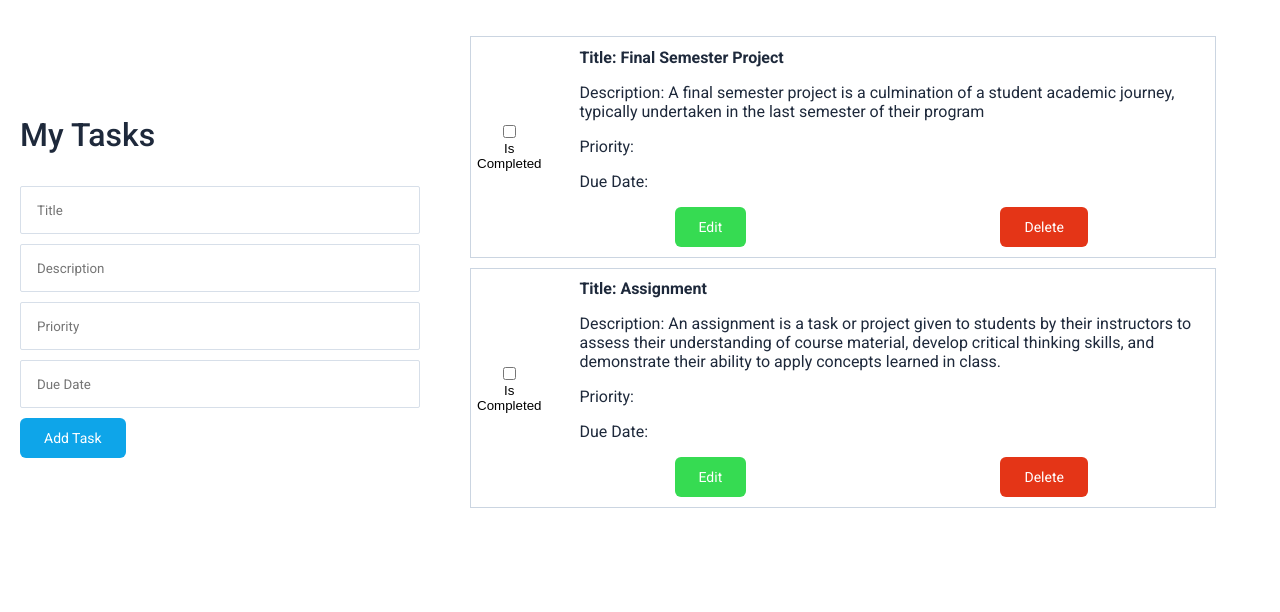
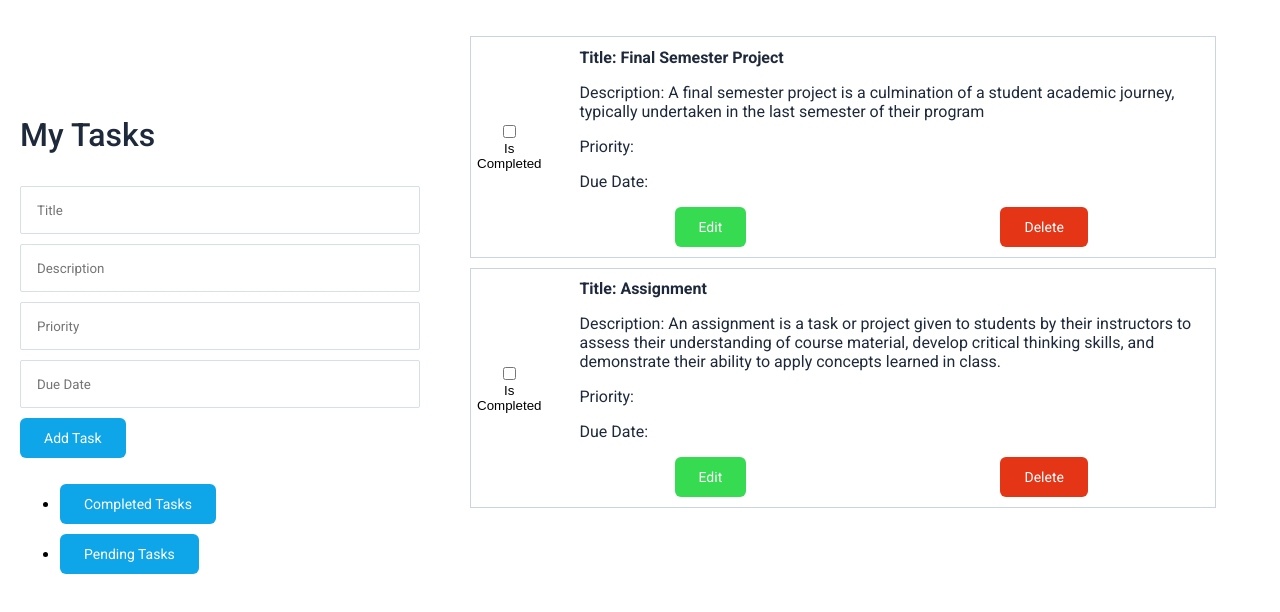
Before and after one commit to RKarSiva001/Task-Manager, a React (Create React App) app: page / in a window 1280 px wide. Shown: the top 612 px of the page. Built offline with nearby package versions, Linux system fonts and the light colour scheme; a web font is replaced by a local one.

Commit message:
Task Manager

```diff
--- a/src/components/TaskForm/index.js
+++ b/src/components/TaskForm/index.js
@@ -23,26 +23,14 @@ const initialTasksList = [
   },
 ]
 
-// const initialStatusList = [
-//   {
-//     name: 'Completed',
-//     id: '1',
-//   },
-//   {
-//     name: 'Pending',
-//     id: '2',
-//   },
-// ]
-
 class TaskForm extends Component {
   state = {
     tasksList: initialTasksList,
-    // statusOptions: initialStatusList,
-    // activeStatusId: '',
     title: '',
     description: '',
     priority: '',
     dueDate: '',
+    completedTasks: false,
   }
 
   toggleInCompleted = id => {
@@ -97,8 +85,6 @@ class TaskForm extends Component {
     const {tasksList} = this.state
 
     const findTaskToBeEdited = tasksList.find(eachTask => eachTask.id === id)
-
-    console.log(findTaskToBeEdited)
     this.setState({
       title: findTaskToBeEdited.title,
       description: findTaskToBeEdited.description,
@@ -117,35 +103,26 @@ class TaskForm extends Component {
     this.setState({tasksList: filteredTasksList})
   }
 
-  //   changeStatus = activeStatusId => {
-  //     this.setState({activeStatusId})
-  //   }
+  onToggleCompletedTasks = () => {
+    const {completedTasks} = this.state
 
-  //   renderStatusList = () => {
-  //     const {statusOptions} = this.state
+    this.setState(
+      prevState => ({completedTasks: !prevState.completedTasks}, this.getCompletedTasks)
+    )
+  }
 
-  //     return statusOptions.map(status => {
-  //       const {activeStatusId} = this.state
-  //       const onClickStatusItem = () => this.changeStatus(status.id)
-  //       const isActive = status.id === activeStatusId
-  //       const statusClassName = isActive
-  //         ? `status-name active-status-name`
-  //         : `status-name`
+  getCompletedTasks = () => {
+    const {tasksList} = this.state
 
-  //       return (
-  //         <li className="status-item" key={status.id} onClick={onClickStatusItem}>
-  //           <p className={statusClassName}>{status.name}</p>
-  //         </li>
-  //       )
-  //     })
-  //   }
-
-  //   renderTaskCompletion = () => (
-  //     <>
-  //       <h1 className="status-heading">Task Completion Status</h1>
-  //       <ul className="status-list">{this.renderStatusList()}</ul>
-  //     </>
-  //   )
+    if (completedTasks) {
+      const filterCompletedTasks = tasksList.filter(
+        eachTask => eachTask.inCompleted === true,
+      )
+      this.setState({tasksList: filterCompletedTasks})
+    } else {
+      this.setState({tasksList})
+    }
+  }
 
   render() {
     const {title, description, priority, dueDate, tasksList} = this.state
@@ -188,7 +165,20 @@ class TaskForm extends Component {
                 Add Task
               </button>
             </form>
-            {/* {this.renderTaskCompletion()} */}
+            <div className="filter-container">
+              <ul className="filter-list">
+                <li className="filter-list-item">
+                  <button type="button completed-button" onClick={this.onToggleCompletedTasks} className="button">
+                    Completed Tasks
+                  </button>
+                </li>
+                <li className="filter-list-item">
+                  <button type="button pending-button" onClick={this.onTogglePendingTasks} className="button">
+                    Pending Tasks
+                  </button>
+                </li>
+              </ul>
+            </div>
           </div>
           <div className="tasks-container">
             <ul>
```
